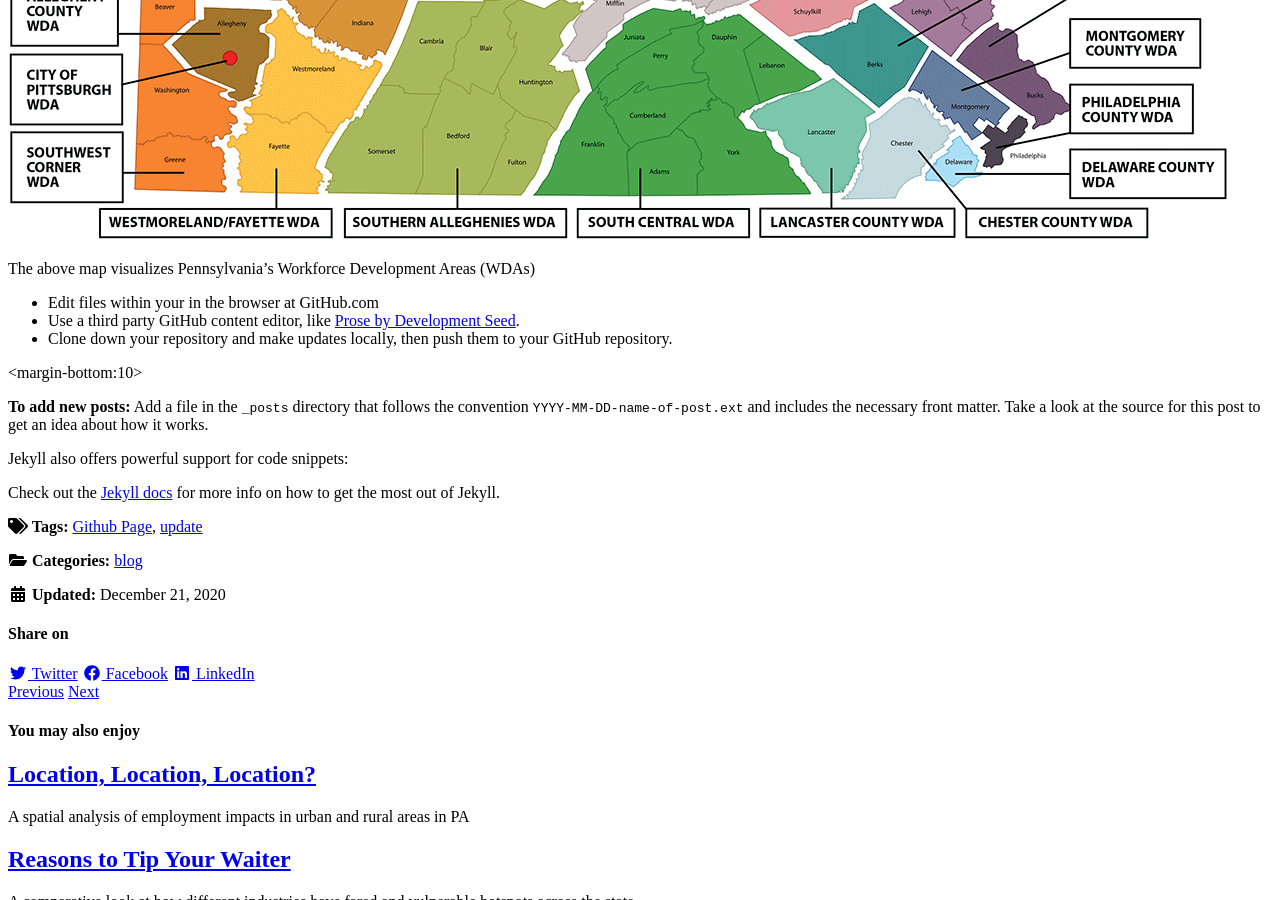
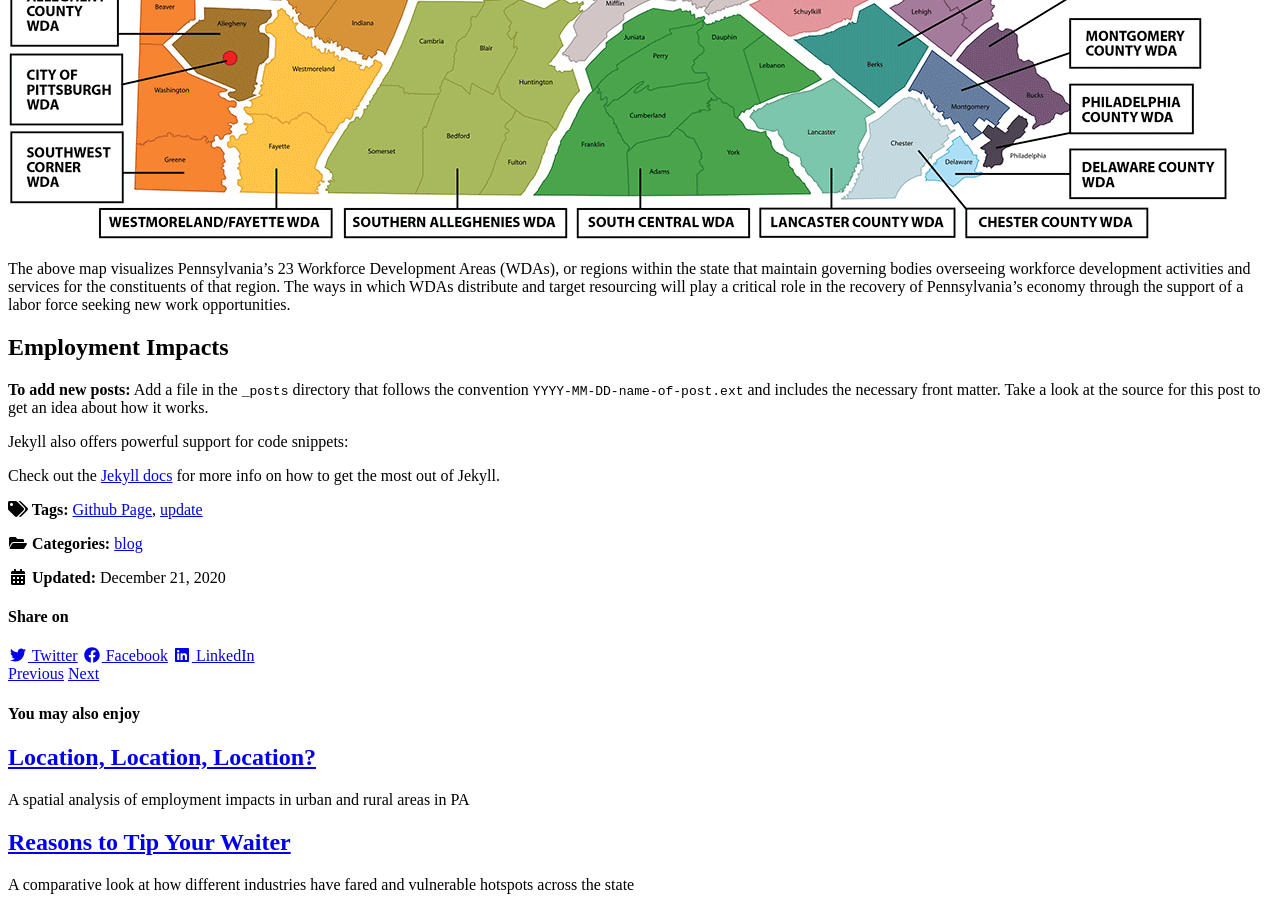
Before and after one commit to amghazzawi/PAemployment, a Jekyll site: the page built from _posts/2019-04-18-welcome-to-github-pages.md, in a window 1280 px wide and 900 px high, scrolled down 931 px. Built offline with Jekyll 4.4.1, drawn with Linux system fonts in a browser that asks for light colours; cached includes are drawn as plain includes; nearby versions of some CDN libraries.

Commit message:
Update 2019-04-18-welcome-to-github-pages.md

```diff
--- a/_posts/2019-04-18-welcome-to-github-pages.md
+++ b/_posts/2019-04-18-welcome-to-github-pages.md
@@ -23,13 +23,11 @@ We will begin with this post as a high-level overview and later posts will dive
 ## Workforce Development in PA
 ![wda-map]({{ site.url }}{{ site.baseurl }}/assets/images/WDA_Map.png)
 
-The above map visualizes Pennsylvania's Workforce Development Areas (WDAs)
+The above map visualizes Pennsylvania's 23 Workforce Development Areas (WDAs), or regions within the state that maintain governing bodies overseeing workforce development activities and services for the constituents of that region. The ways in which WDAs distribute and target resourcing will play a critical role in the recovery of Pennsylvania's economy through the support of a labor force seeking new work opportunities.
 
-- Edit files within your in the browser at GitHub.com
-- Use a third party GitHub content editor, like [Prose by Development Seed](https://prose.io).
-- Clone down your repository and make updates locally, then push them to your GitHub repository.
+## Employment Impacts
 
-<div id="hv-chart-1"></div><margin-bottom:10>
+<div id="hv-chart-1"></div>
 
 **To add new posts:** Add a file in the `_posts` directory that follows the convention `YYYY-MM-DD-name-of-post.ext` and includes the necessary front matter. Take a look at the source for this post to get an idea about how it works.
 
```
